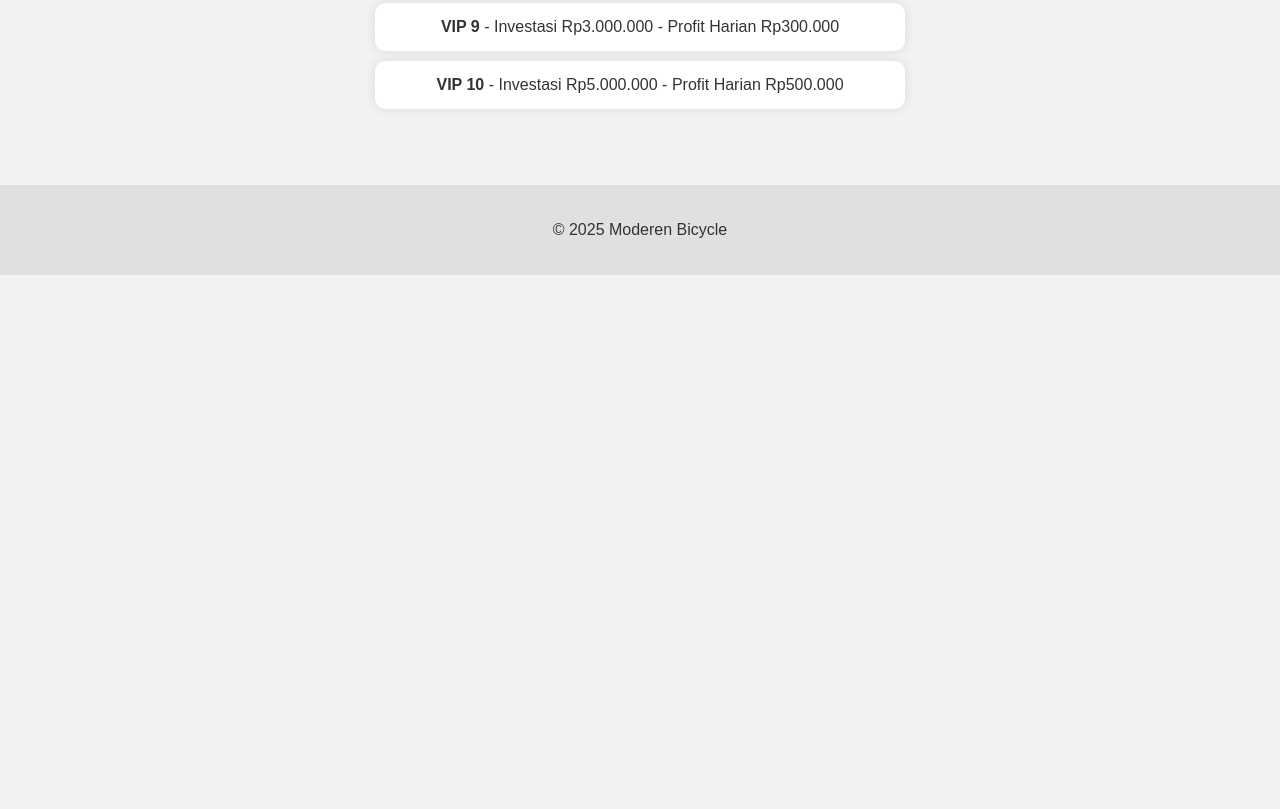
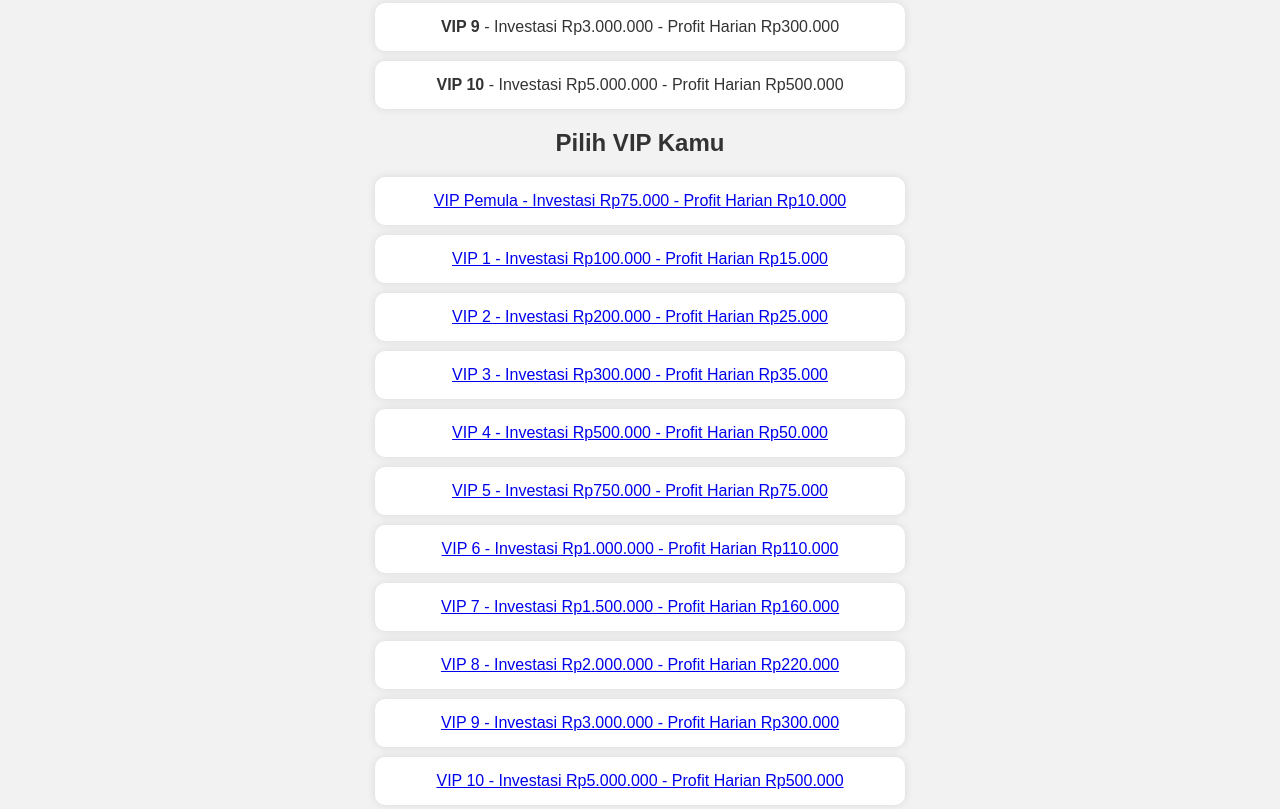
Before and after one commit to modbike-id/moderen-bicycle, a plain HTML site: page index.html in a window 1280 px wide. Shown: the part 834-1643 px from the top of the page. Before the commit the page ends 1109 px from the top, so only its background shows below. Drawn offline with Linux system fonts and the light colour scheme.

Commit message:
Update index.html

```diff
--- a/index.html
+++ b/index.html
@@ -30,6 +30,20 @@
         <li><strong>VIP 9</strong> - Investasi Rp3.000.000 - Profit Harian Rp300.000</li>
         <li><strong>VIP 10</strong> - Investasi Rp5.000.000 - Profit Harian Rp500.000</li>
       </ul>
+      <h2>Pilih VIP Kamu</h2>
+<ul>
+  <li><a href="vip-pemula.html">VIP Pemula - Investasi Rp75.000 - Profit Harian Rp10.000</a></li>
+  <li><a href="vip1.html">VIP 1 - Investasi Rp100.000 - Profit Harian Rp15.000</a></li>
+  <li><a href="vip2.html">VIP 2 - Investasi Rp200.000 - Profit Harian Rp25.000</a></li>
+  <li><a href="vip3.html">VIP 3 - Investasi Rp300.000 - Profit Harian Rp35.000</a></li>
+  <li><a href="vip4.html">VIP 4 - Investasi Rp500.000 - Profit Harian Rp50.000</a></li>
+  <li><a href="vip5.html">VIP 5 - Investasi Rp750.000 - Profit Harian Rp75.000</a></li>
+  <li><a href="vip6.html">VIP 6 - Investasi Rp1.000.000 - Profit Harian Rp110.000</a></li>
+  <li><a href="vip7.html">VIP 7 - Investasi Rp1.500.000 - Profit Harian Rp160.000</a></li>
+  <li><a href="vip8.html">VIP 8 - Investasi Rp2.000.000 - Profit Harian Rp220.000</a></li>
+  <li><a href="vip9.html">VIP 9 - Investasi Rp3.000.000 - Profit Harian Rp300.000</a></li>
+  <li><a href="vip10.html">VIP 10 - Investasi Rp5.000.000 - Profit Harian Rp500.000</a></li>
+</ul>
     </section>
   </main>
 
```
